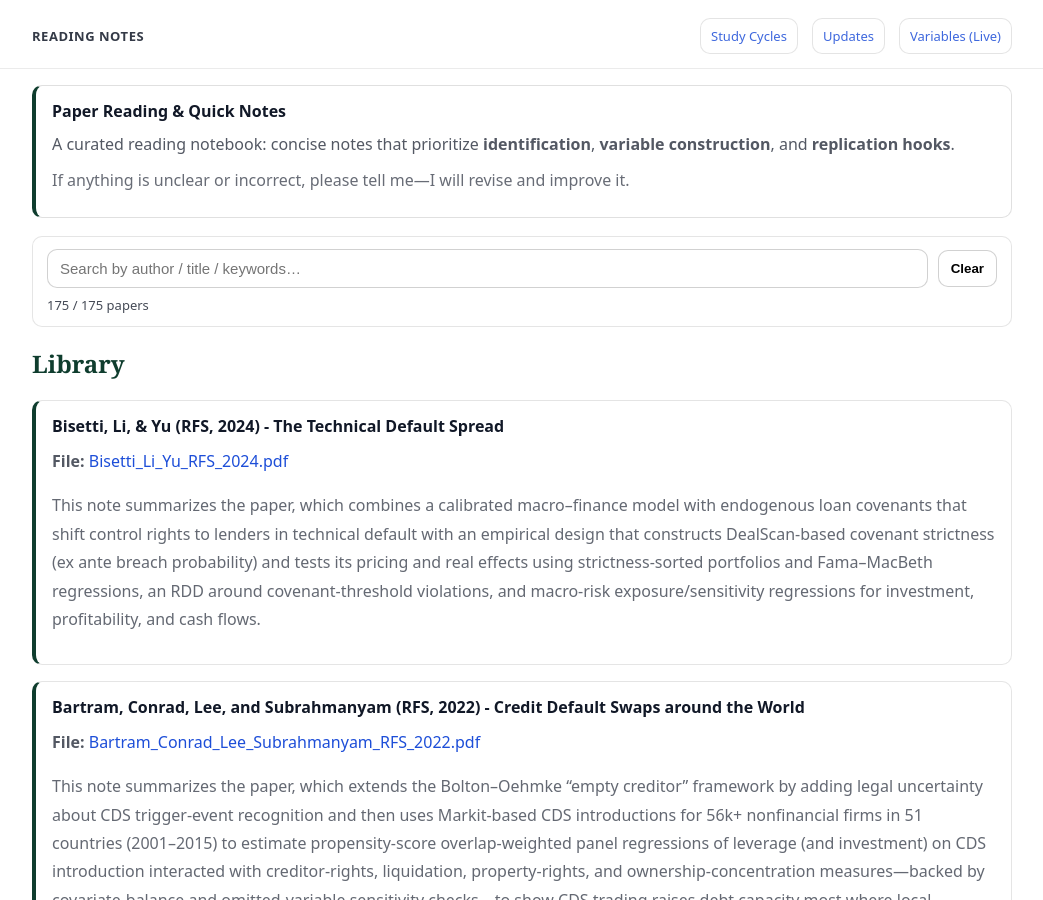
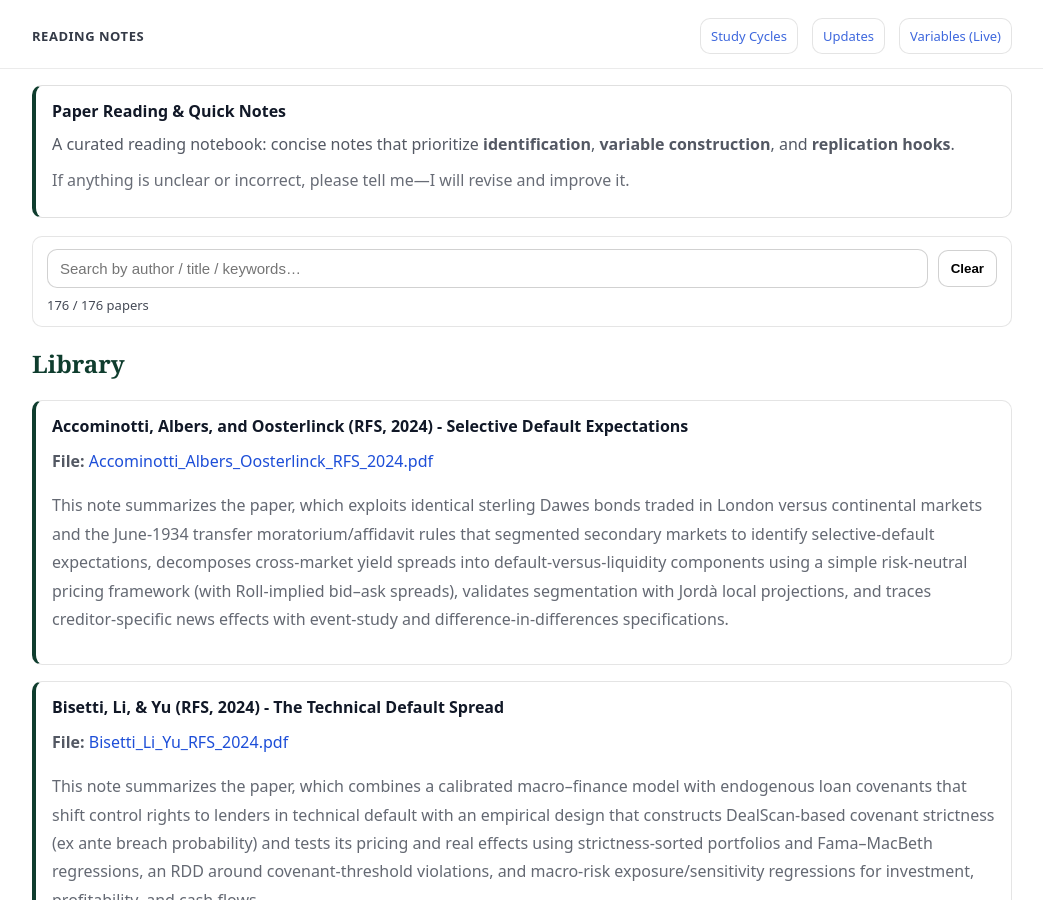
Before and after one commit to yaxinzn/study-archive, a Jekyll site: the page built from reading/index.md, in a window 1280 px wide and 900 px high. Shown: the whole window, without its empty margins (118-1161 px from the left). Built offline with Jekyll 4.4.1, drawn with Linux system fonts in a browser that asks for light colours.

Commit message:
Reading: add/update Accominotti_Albers_Oosterlinck_RFS_2024.pdf

```diff
--- a/_data/reading.yml
+++ b/_data/reading.yml
@@ -1,3 +1,7 @@
+- title: "Accominotti, Albers, and Oosterlinck (RFS, 2024) - Selective Default Expectations"
+  file: "Accominotti_Albers_Oosterlinck_RFS_2024.pdf"
+  desc: "This note summarizes the paper, which exploits identical sterling Dawes bonds traded in London versus continental markets and the June-1934 transfer moratorium/affidavit rules that segmented secondary markets to identify selective-default expectations, decomposes cross-market yield spreads into default-versus-liquidity components using a simple risk-neutral pricing framework (with Roll-implied bid–ask spreads), validates segmentation with Jordà local projections, and traces creditor-specific news effects with event-study and difference-in-differences specifications."
+
 - title: "Bisetti, Li, & Yu (RFS, 2024) - The Technical Default Spread"
   file: "Bisetti_Li_Yu_RFS_2024.pdf"
   desc: "This note summarizes the paper, which combines a calibrated macro–finance model with endogenous loan covenants that shift control rights to lenders in technical default with an empirical design that constructs DealScan-based covenant strictness (ex ante breach probability) and tests its pricing and real effects using strictness-sorted portfolios and Fama–MacBeth regressions, an RDD around covenant-threshold violations, and macro-risk exposure/sensitivity regressions for investment, profitability, and cash flows."
```
Also changed, not shown: 1 other file.
